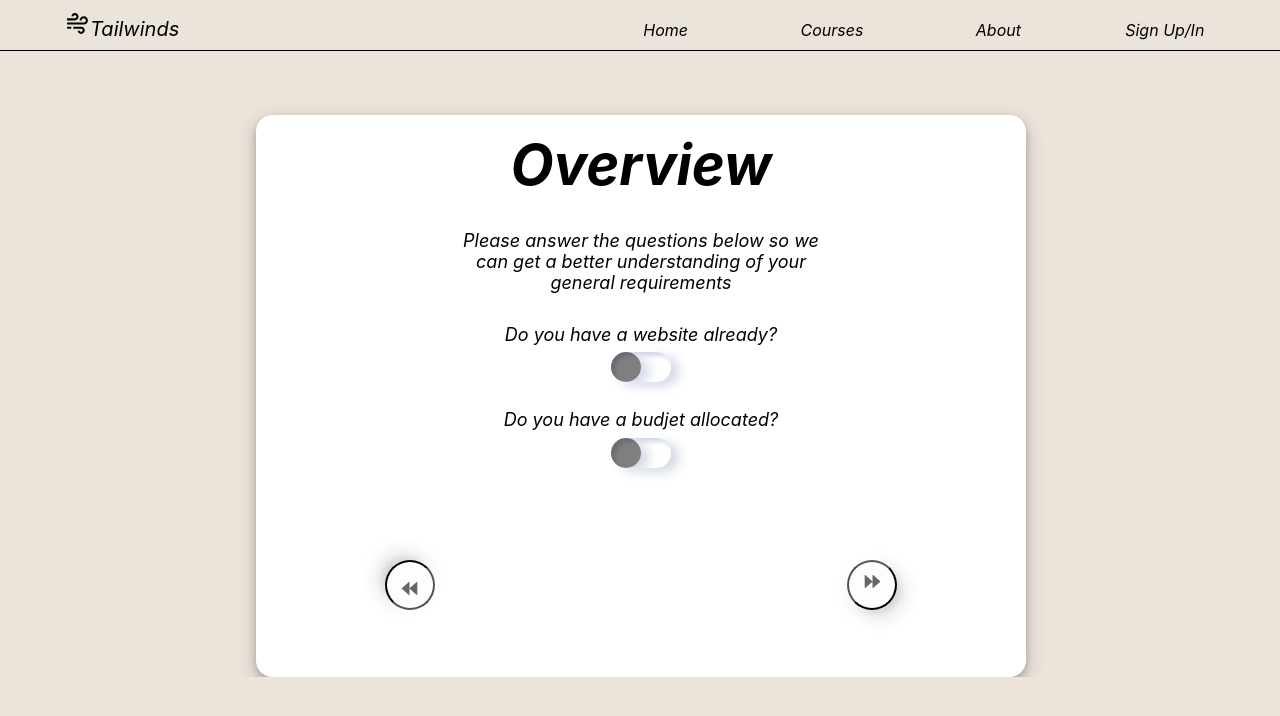
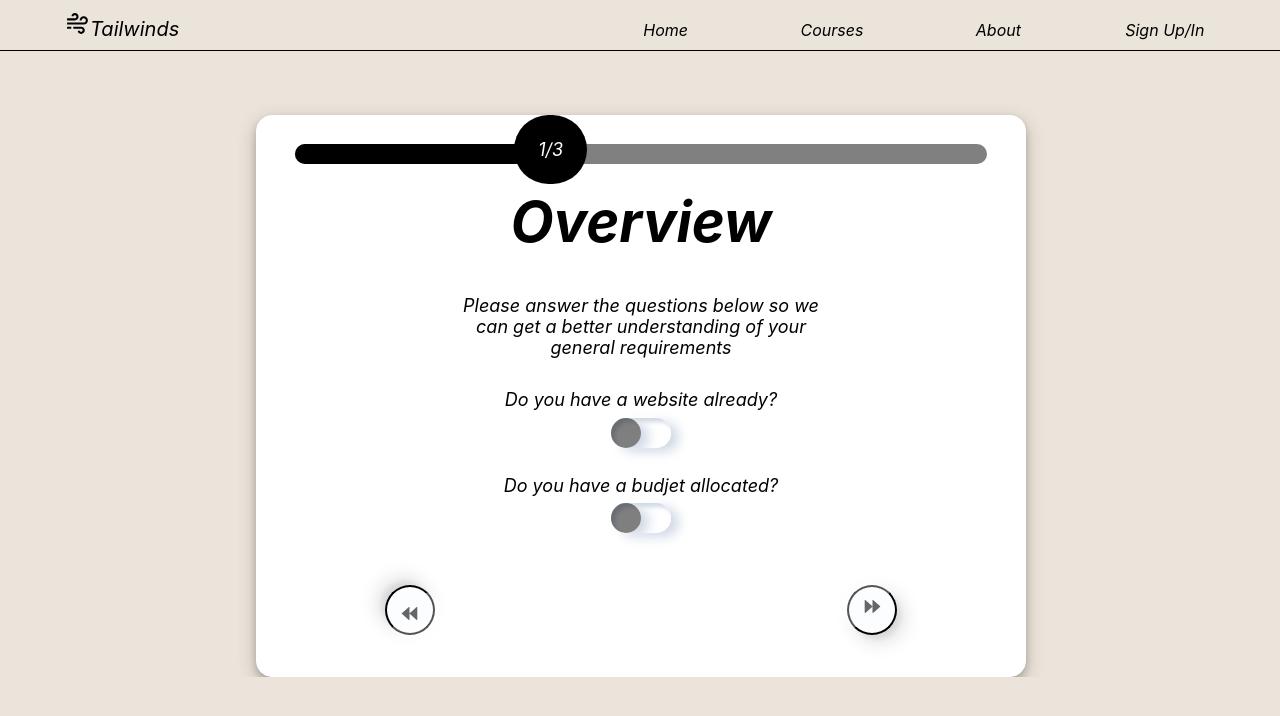
Before and after one commit to wsderte/tailwind, a React (Create React App) app: page /about in a window 1280 px wide. Shown: the top 716 px of the page. Built offline with nearby package versions, Linux system fonts and the light colour scheme; the HTML template or start-up script is replaced by a standard one.

Commit message:
progress bar

```diff
--- a/src/components/about-firstslide/about-firstslide.css
+++ b/src/components/about-firstslide/about-firstslide.css
@@ -16,7 +16,7 @@
 .about-page-header{
     font-size: 56px;
     font-weight: 700;
-    padding: 2%;
+    padding: 3vh 0;
 }
 
 .about-page-notation{
@@ -25,7 +25,7 @@
 
 .about-page-buttons{
     display: flex;
-    padding: 10vh 10vw;
+    padding: 5vh 10vw;
 }
 
 .about-page-left{
@@ -46,6 +46,9 @@
     text-align: center;
 }
 
+.about-page-bar{
+    margin-top: 3.5vh;
+}
 
 .about-button{
     height: 50px;
--- a/src/components/about-firstslide/about-firstslide.js
+++ b/src/components/about-firstslide/about-firstslide.js
@@ -2,8 +2,9 @@ import React from 'react'
 import './about-firstslide.css'
 import { AiFillForward } from 'react-icons/ai'
 import { AboutQuestions } from './../about-questions/about-questions'
+import { ProgressBar } from '../progress-bar/progress-bar'
 
-export const AboutFirstSlide = ({ prev, next }) => {
+export const AboutFirstSlide = ({ prev, next, slide }) => {
     const questions = [
         'Do you have a website already?',
         'Do you have a budjet allocated?',
@@ -13,7 +14,12 @@ export const AboutFirstSlide = ({ prev, next }) => {
         <div className="about-page-wrap">
             <div className="about-page-container">
                 <div className="about-page-square">
-                    <div className="about-page-bar"></div>
+                    <div className="about-page-bar">
+                        <ProgressBar
+                            count={slide.count}
+                            maxCount={slide.maxCount}
+                        />
+                    </div>
                     <div className="about-page-main">
                         <div className="about-page-header text-center">
                             {'Overview'}
--- /dev/null
+++ b/src/components/progress-bar/progress-bar.css
@@ -0,0 +1,26 @@
+.progress-bar-container{
+    width: 90%;
+    height: 20px;
+    background: gray;
+    position: relative;
+    border-radius: 90px;
+    margin: 0 5%;
+}
+
+.progress-bar-line{
+    background: black;
+    position: absolute;
+    text-align: right;
+    border-radius: 90px;
+    height: 100%;
+}
+.progress-bar-circle{
+    position: absolute;
+    top: -1.8rem;
+    left: 95%;
+    width: fit-content;
+    background: black;
+    color: white;
+    padding: 1.5rem;
+    border-radius: 90px;
+}
--- /dev/null
+++ b/src/components/progress-bar/progress-bar.js
@@ -0,0 +1,21 @@
+import React from 'react'
+import './progress-bar.css'
+
+export const ProgressBar = ({ count, maxCount }) => {
+    let progress = (count / maxCount) * 100 || 0
+
+    return (
+        <div className="progress-bar-wrap">
+            <div className="progress-bar-container">
+                <div
+                    className="progress-bar-line"
+                    style={{ width: progress + '%' }}
+                >
+                    <div className="progress-bar-circle">
+                        {count + '/' + maxCount}
+                    </div>
+                </div>
+            </div>
+        </div>
+    )
+}
--- a/src/pages/about-page/about-page.js
+++ b/src/pages/about-page/about-page.js
@@ -7,27 +7,23 @@ import { AboutFirstSlide } from '../../components/about-firstslide/about-firstsl
 
 export const AboutPage = () => {
     const swiperRef = useRef(null)
+    const slides = [
+        { count: 1, maxCount: 3 },
+        { count: 2, maxCount: 3 },
+        { count: 3, maxCount: 3 },
+    ]
 
     return (
         <Swiper ref={swiperRef}>
+            {slides.map((slide) => (
                 <SwiperSlide>
                     <AboutFirstSlide
                         prev={() => swiperRef.current.swiper.slidePrev()}
                         next={() => swiperRef.current.swiper.slideNext()}
+                        slide={slide}
                     />
                 </SwiperSlide>
-            <SwiperSlide>
-                <AboutFirstSlide
-                    prev={() => swiperRef.current.swiper.slidePrev()}
-                    next={() => swiperRef.current.swiper.slideNext()}
-                />
-            </SwiperSlide>
-            <SwiperSlide>
-                <AboutFirstSlide
-                    prev={() => swiperRef.current.swiper.slidePrev()}
-                    next={() => swiperRef.current.swiper.slideNext()}
-                />
-            </SwiperSlide>
+            ))}
         </Swiper>
     )
 }
```
Lines whose indentation alone changed are shown as unchanged.
